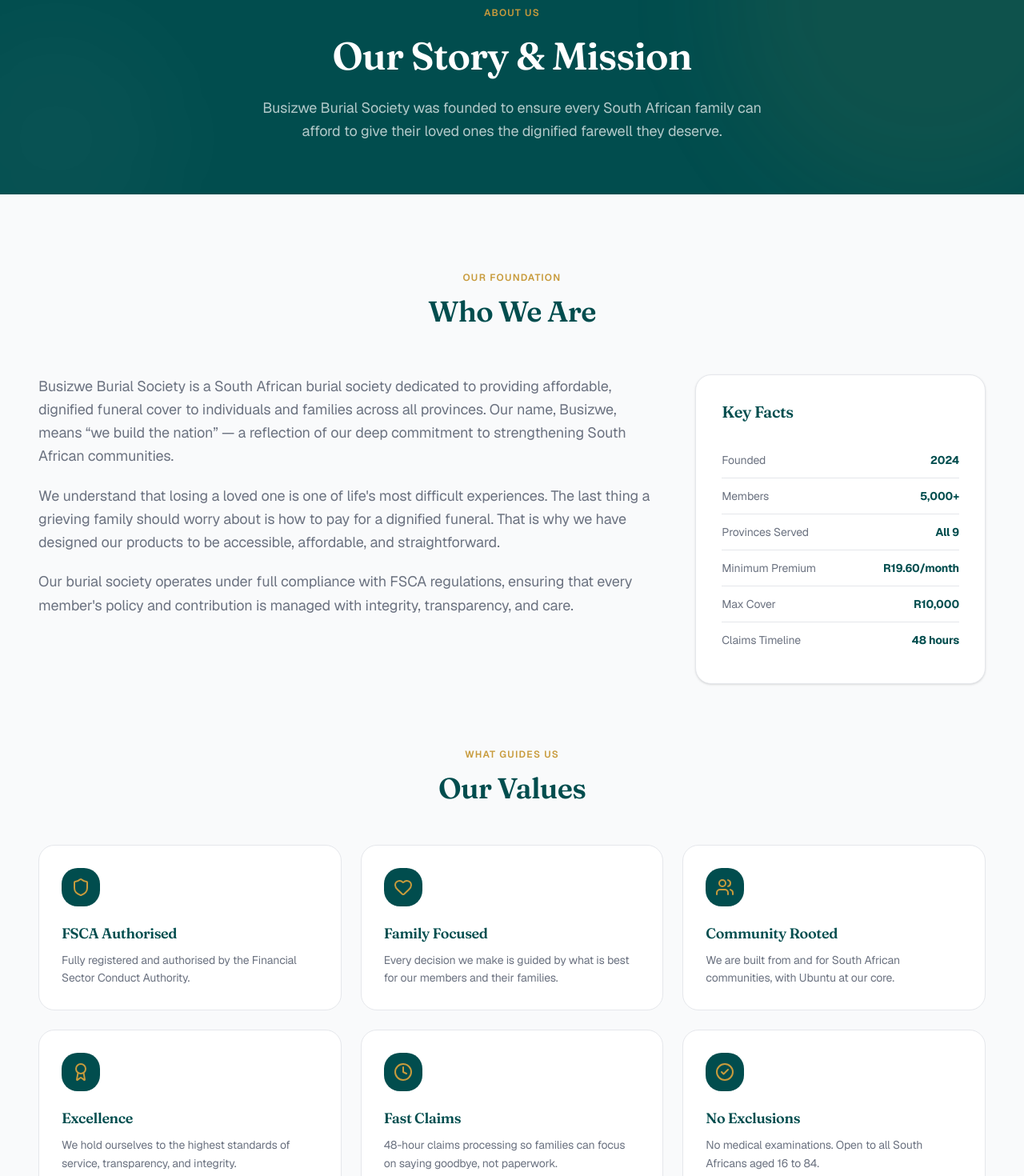
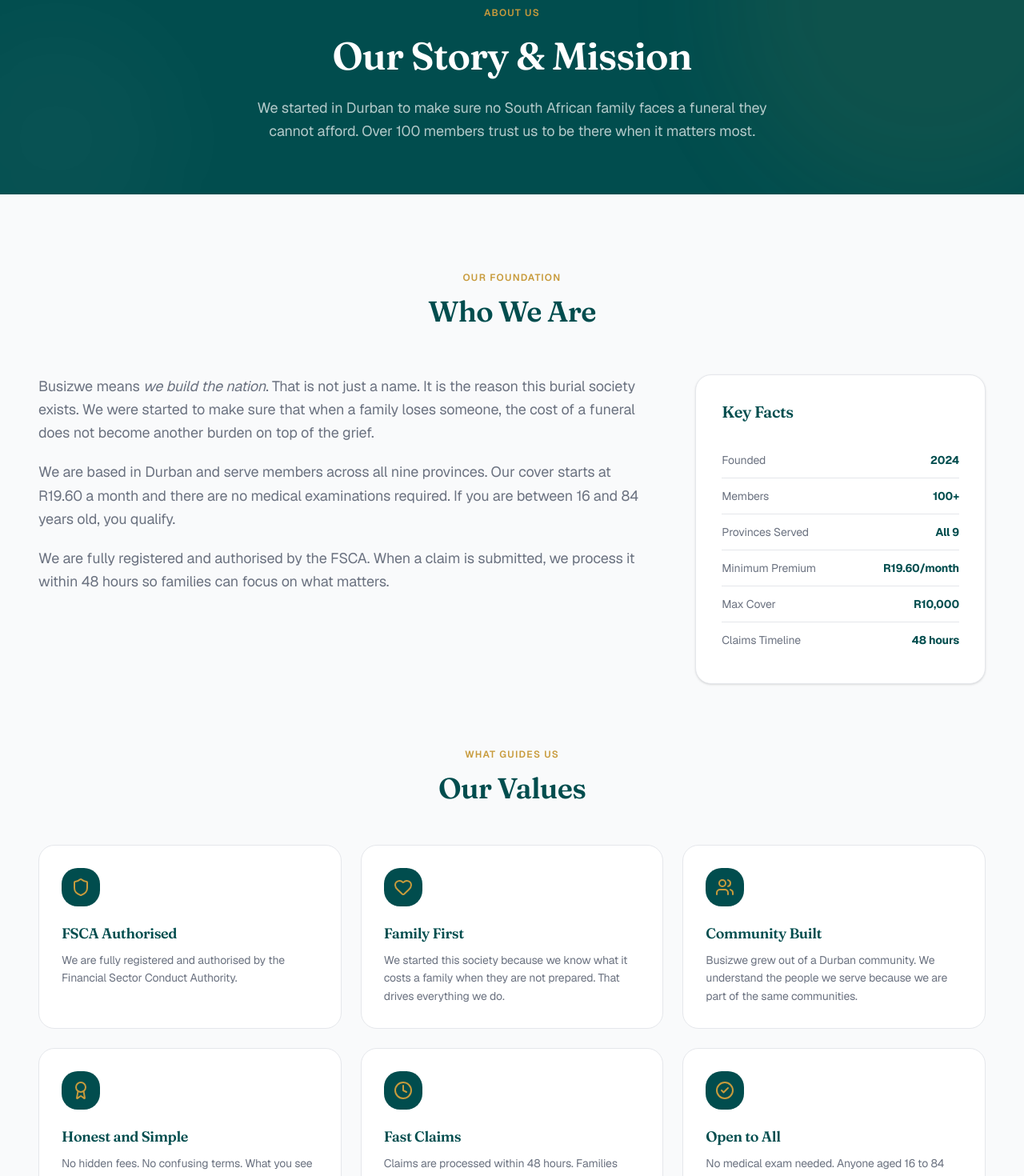
Before and after one commit to madlalakhaya25/busizwe, a Next.js app: page /about in a window 1280 px wide. Shown: the part 120-1590 px from the top of the page at 80% size. Built offline with nearby package versions, Linux system fonts and the light colour scheme; no server answers.

Commit message:
content: rewrite about page copy to sound human, update member count to 100+

```diff
--- a/src/app/(public)/about/page.tsx
+++ b/src/app/(public)/about/page.tsx
@@ -10,12 +10,12 @@ export const metadata: Metadata = {
 }
 
 const TEAM_VALUES = [
-  { icon: Shield, title: 'FSCA Authorised', description: 'Fully registered and authorised by the Financial Sector Conduct Authority.' },
-  { icon: Heart, title: 'Family Focused', description: 'Every decision we make is guided by what is best for our members and their families.' },
-  { icon: Users, title: 'Community Rooted', description: 'We are built from and for South African communities, with Ubuntu at our core.' },
-  { icon: Award, title: 'Excellence', description: 'We hold ourselves to the highest standards of service, transparency, and integrity.' },
-  { icon: Clock, title: 'Fast Claims', description: '48-hour claims processing so families can focus on saying goodbye, not paperwork.' },
-  { icon: CheckCircle2, title: 'No Exclusions', description: 'No medical examinations. Open to all South Africans aged 16 to 84.' },
+  { icon: Shield, title: 'FSCA Authorised', description: 'We are fully registered and authorised by the Financial Sector Conduct Authority.' },
+  { icon: Heart, title: 'Family First', description: 'We started this society because we know what it costs a family when they are not prepared. That drives everything we do.' },
+  { icon: Users, title: 'Community Built', description: 'Busizwe grew out of a Durban community. We understand the people we serve because we are part of the same communities.' },
+  { icon: Award, title: 'Honest and Simple', description: 'No hidden fees. No confusing terms. What you see on your policy is what you get.' },
+  { icon: Clock, title: 'Fast Claims', description: 'Claims are processed within 48 hours. Families should not be waiting on paperwork.' },
+  { icon: CheckCircle2, title: 'Open to All', description: 'No medical exam needed. Anyone aged 16 to 84 can join, regardless of health history.' },
 ]
 
 export default function AboutPage() {
@@ -24,7 +24,7 @@ export default function AboutPage() {
       <PageHero
         eyebrow="About Us"
         title="Our Story & Mission"
-        subtitle="Busizwe Burial Society was founded to ensure every South African family can afford to give their loved ones the dignified farewell they deserve."
+        subtitle="We started in Durban to make sure no South African family faces a funeral they cannot afford. Over 100 members trust us to be there when it matters most."
       />
 
       {/* Mission */}
@@ -43,13 +43,13 @@ export default function AboutPage() {
             <div className="lg:col-span-2">
               <div className="space-y-5 text-[#6B7280] text-lg leading-relaxed">
                 <p>
-                  Busizwe Burial Society is a South African burial society dedicated to providing affordable, dignified funeral cover to individuals and families across all provinces. Our name, Busizwe, means &ldquo;we build the nation&rdquo; — a reflection of our deep commitment to strengthening South African communities.
+                  Busizwe means <em>we build the nation</em>. That is not just a name. It is the reason this burial society exists. We were started to make sure that when a family loses someone, the cost of a funeral does not become another burden on top of the grief.
                 </p>
                 <p>
-                  We understand that losing a loved one is one of life&apos;s most difficult experiences. The last thing a grieving family should worry about is how to pay for a dignified funeral. That is why we have designed our products to be accessible, affordable, and straightforward.
+                  We are based in Durban and serve members across all nine provinces. Our cover starts at R19.60 a month and there are no medical examinations required. If you are between 16 and 84 years old, you qualify.
                 </p>
                 <p>
-                  Our burial society operates under full compliance with FSCA regulations, ensuring that every member&apos;s policy and contribution is managed with integrity, transparency, and care.
+                  We are fully registered and authorised by the FSCA. When a claim is submitted, we process it within 48 hours so families can focus on what matters.
                 </p>
               </div>
             </div>
@@ -59,7 +59,7 @@ export default function AboutPage() {
               </h3>
               {[
                 { label: 'Founded', value: '2024' },
-                { label: 'Members', value: '5,000+' },
+                { label: 'Members', value: '100+' },
                 { label: 'Provinces Served', value: 'All 9' },
                 { label: 'Minimum Premium', value: 'R19.60/month' },
                 { label: 'Max Cover', value: 'R10,000' },
```
